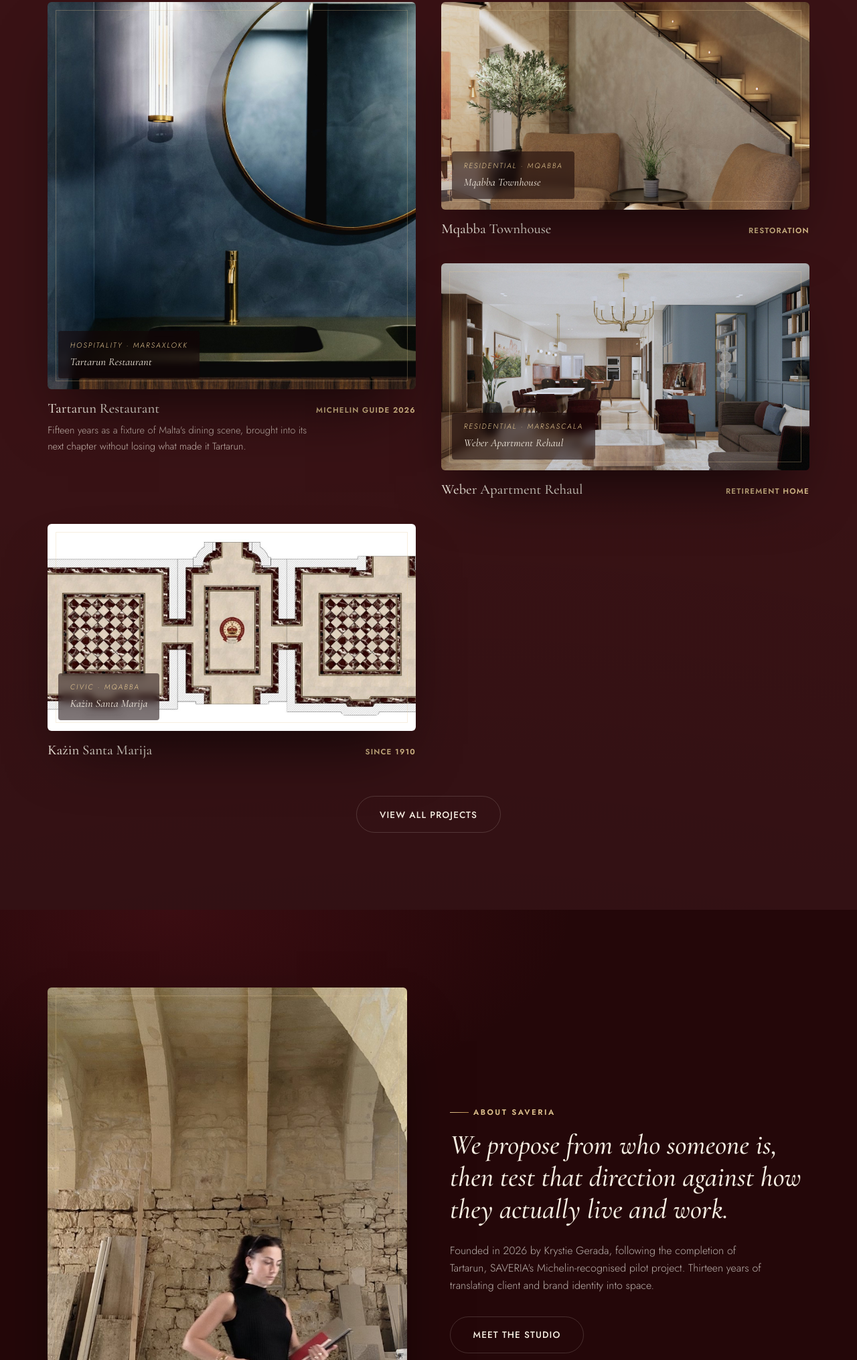
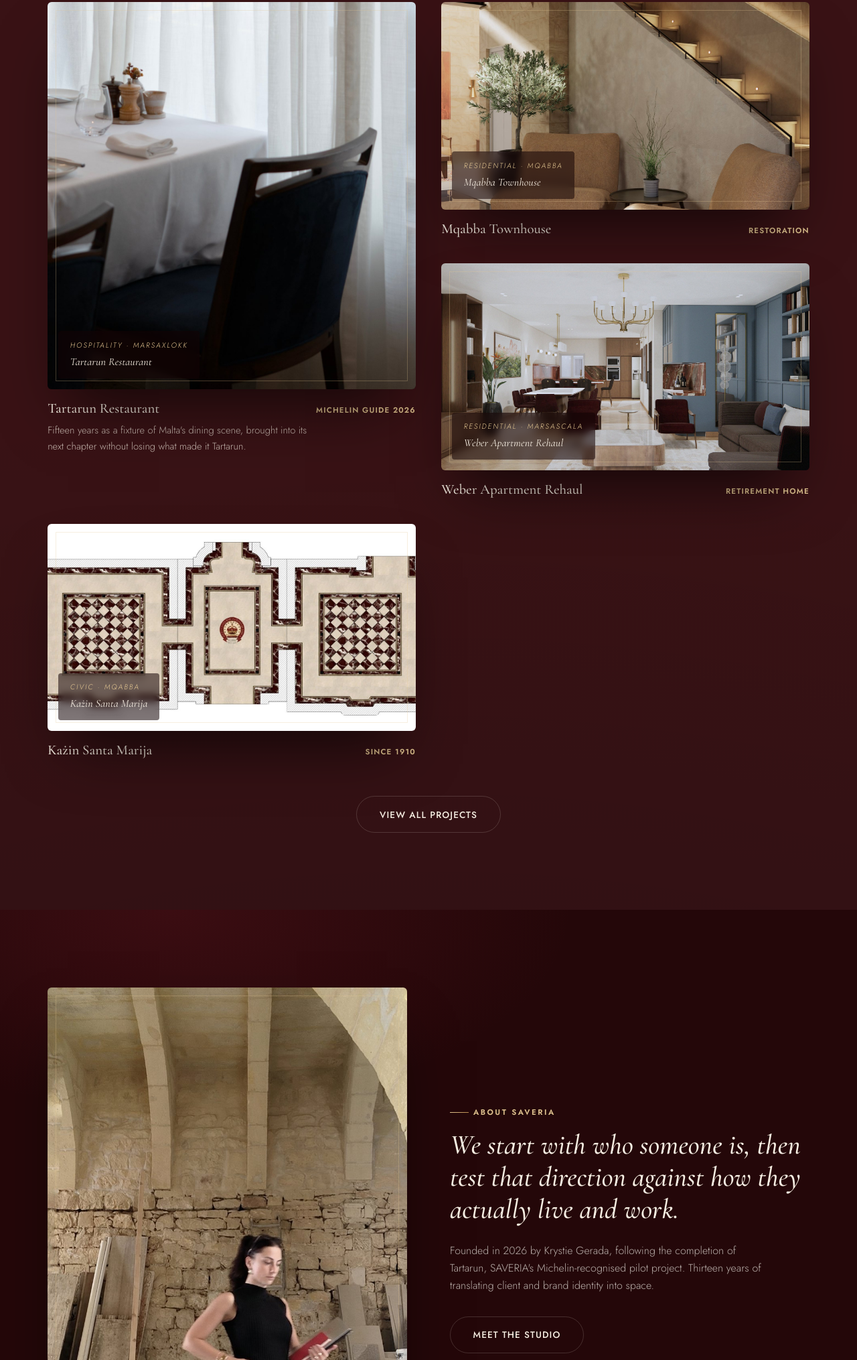
Before and after one commit to krystie10/saveria-site, a plain HTML site: page index.html in a window 1280 px wide. Shown: the part 1590-3620 px from the top of the page at 67% size. Drawn offline with nearby package versions, Linux system fonts and the light colour scheme.

Commit message:
Use dining shot for homepage Tartarun card; smooth out odd phrasing
Swapped the bathroom photo for 02-dining.jpg. Reworded "propose from
who someone is" to "start with/from who someone is" on both the
homepage teaser and the About page for cleaner phrasing.

```diff
--- a/index.html
+++ b/index.html
@@ -88,7 +88,7 @@
       <div class="project-grid project-grid--home">
         <a href="project-tartarun.html" class="project-card">
           <div class="ph ph--square ph--photo project-card__media">
-            <img src="images/tartarun/06.jpg" alt="Tartarun Restaurant interior detail" />
+            <img src="images/tartarun/02-dining.jpg" alt="Tartarun Restaurant dining room detail" />
             <div class="ph__label"><span>Hospitality · Marsaxlokk</span>Tartarun Restaurant</div>
           </div>
           <div class="project-card__meta">
@@ -147,7 +147,7 @@
       </div>
       <div>
         <span class="eyebrow">About Saveria</span>
-        <h2 style="margin-top:1rem; font-size:clamp(1.8rem, 3.4vw, 2.6rem);">We propose from who someone is, then test that direction against how they actually live and work.</h2>
+        <h2 style="margin-top:1rem; font-size:clamp(1.8rem, 3.4vw, 2.6rem);">We start with who someone is, then test that direction against how they actually live and work.</h2>
         <p style="margin-top:1.5rem; color:rgba(250,246,239,0.7); max-width:480px;">Founded in 2026 by Krystie Gerada, following the completion of Tartarun, SAVERIA's Michelin-recognised pilot project. Thirteen years of translating client and brand identity into space.</p>
         <a href="about.html" class="btn btn--on-dark" style="margin-top:2rem;">Meet the Studio</a>
       </div>
```
Also changed, not shown: about.html (+1 -1 lines).
